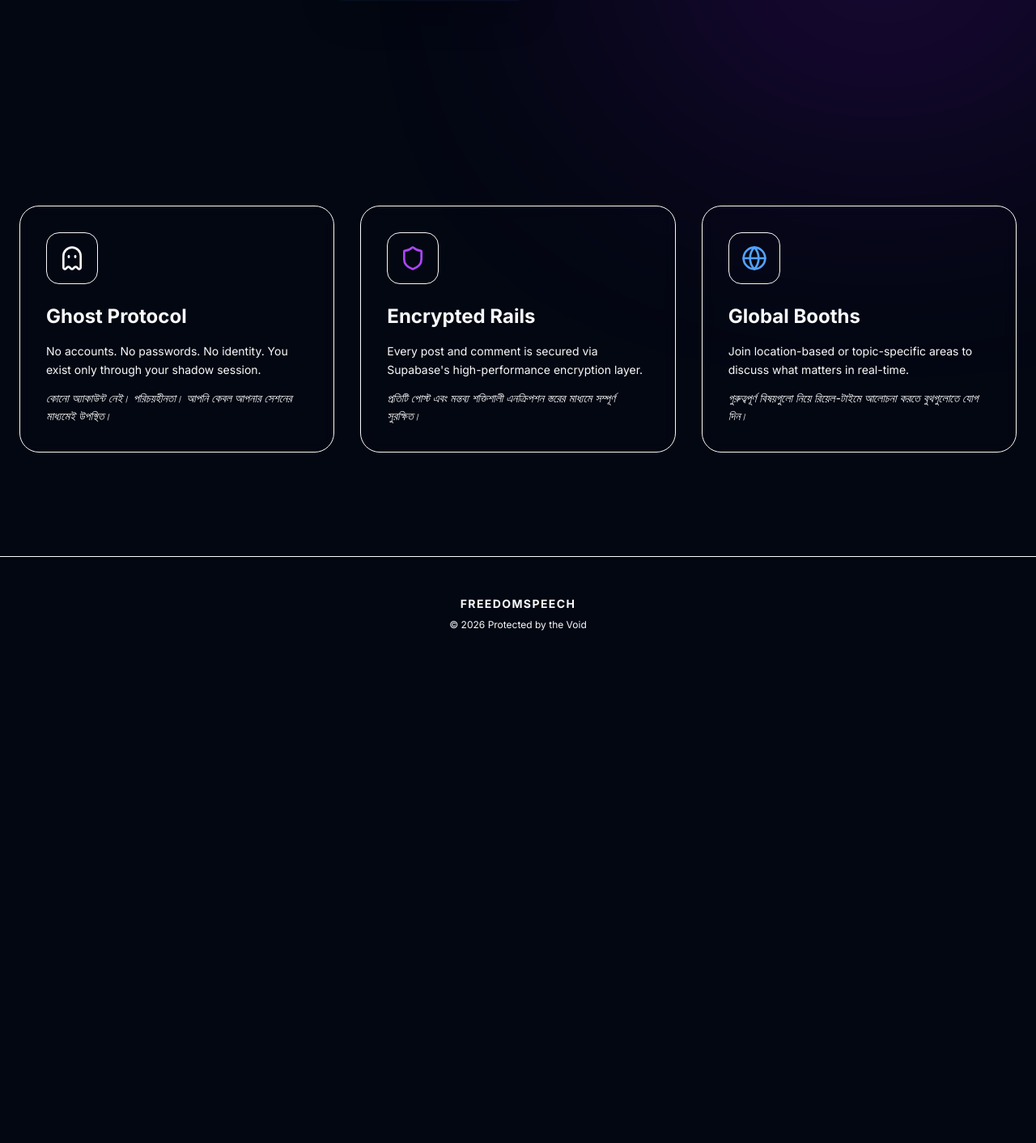
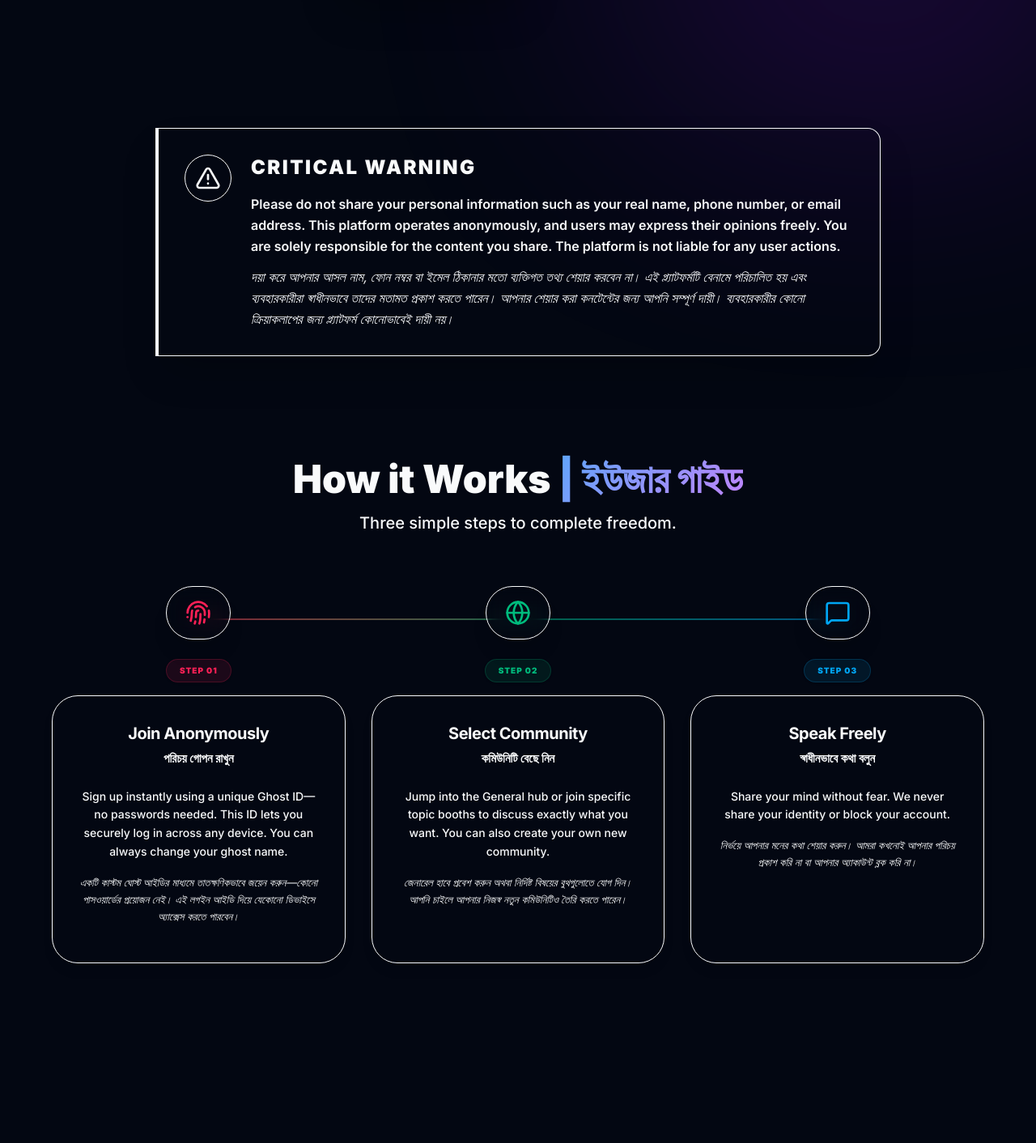
Before and after one commit to NITISHsng/FreedomSpeech, a Next.js app in the folder frontend/: page / in a window 1280 px wide. Shown: the part 745-2157 px from the top of the page at 81% size. Before the commit the page ends 1573 px from the top, so only its background shows below. Built offline with nearby package versions, Linux system fonts and the light colour scheme.

Commit message:
added user guidline and chatroom ui inhance

```diff
--- a/frontend/src/app/page.tsx
+++ b/frontend/src/app/page.tsx
@@ -9,6 +9,8 @@ import {
   MessageSquare,
   ArrowRight,
   Globe,
+  AlertTriangle,
+  Fingerprint
 } from "lucide-react";
 
 export default function LandingPage() {
@@ -104,6 +106,109 @@ export default function LandingPage() {
         </motion.div>
       </section>
 
+      {/* Critical Warning */}
+      <section className="relative z-10 container mx-auto px-6 py-8 mt-12 md:mt-0">
+        <div className="max-w-4xl mx-auto bg-destructive/5 border border-destructive/20 border-l-4 p-6 md:p-8 rounded-r-2xl shadow-2xl flex flex-col md:flex-row gap-6 items-start overflow-hidden">
+          <div className="p-3 bg-destructive/10 rounded-full shrink-0 animate-pulse border border-destructive/20">
+            <AlertTriangle className="w-8 h-8 text-destructive" />
+          </div>
+          <div className="space-y-4">
+            <h3 className="text-xl md:text-2xl font-black text-destructive uppercase tracking-widest flex items-center gap-2">
+              Critical Warning
+            </h3>
+            <div className="space-y-3 relative z-10">
+              <p className="text-sm md:text-base text-foreground/90 leading-relaxed font-semibold">
+                Please do not share your personal information such as your real name, phone number, or email address. This platform operates anonymously, and users may express their opinions freely. You are solely responsible for the content you share. The platform is not liable for any user actions.
+              </p>
+              <p className="text-sm md:text-base text-foreground/80 leading-relaxed italic">
+                দয়া করে আপনার আসল নাম, ফোন নম্বর বা ইমেল ঠিকানার মতো ব্যক্তিগত তথ্য শেয়ার করবেন না। এই প্ল্যাটফর্মটি বেনামে পরিচালিত হয় এবং ব্যবহারকারীরা স্বাধীনভাবে তাদের মতামত প্রকাশ করতে পারেন। আপনার শেয়ার করা কনটেন্টের জন্য আপনি সম্পূর্ণ দায়ী। ব্যবহারকারীর কোনো ক্রিয়াকলাপের জন্য প্ল্যাটফর্ম কোনোভাবেই দায়ী নয়।
+              </p>
+            </div>
+          </div>
+        </div>
+      </section>
+
+      {/* How it Works / User Guide */}
+      <section id="how-it-works" className="relative z-10 container mx-auto px-6 py-24">
+        <div className="text-center mb-16">
+          <h2 className="text-4xl md:text-5xl font-black mb-4">
+            How it Works <span className="gradient-text">| ইউজার গাইড</span>
+          </h2>
+          <p className="text-muted-foreground text-lg md:text-xl font-medium">
+            Three simple steps to complete freedom.
+          </p>
+        </div>
+
+        <div className="grid grid-cols-1 md:grid-cols-3 gap-8 max-w-6xl mx-auto relative">
+          {/* Desktop Connecting Line */}
+          <div className="hidden md:block absolute top-[40px] left-[15%] right-[15%] h-0.5 bg-gradient-to-r from-rose-500/50 via-emerald-500/50 to-sky-500/50 z-0" />
+
+          {[
+            {
+              icon: <Fingerprint className="w-8 h-8 text-rose-500" />,
+              border: "hover:border-rose-500/50 hover:shadow-rose-500/10",
+              tag: "bg-rose-500/10 text-rose-500 border-rose-500/20",
+              step: "01",
+              titleEn: "Join Anonymously",
+              titleBn: "পরিচয় গোপন রাখুন",
+              descEn: "Sign up instantly using a unique Ghost ID—no passwords needed. This ID lets you securely log in across any device. You can always change your ghost name.",
+              descBn: "একটি কাস্টম ঘোস্ট আইডির মাধ্যমে তাতক্ষণিকভাবে জয়েন করুন—কোনো পাসওয়ার্ডের প্রয়োজন নেই। এই লগইন আইডি দিয়ে যেকোনো ডিভাইসে অ্যাক্সেস করতে পারবেন।"
+            },
+            {
+              icon: <Globe className="w-8 h-8 text-emerald-500" />,
+              border: "hover:border-emerald-500/50 hover:shadow-emerald-500/10",
+              tag: "bg-emerald-500/10 text-emerald-500 border-emerald-500/20",
+              step: "02",
+              titleEn: "Select Community",
+              titleBn: "কমিউনিটি বেছে নিন",
+              descEn: "Jump into the General hub or join specific topic booths to discuss exactly what you want. You can also create your own new community.",
+              descBn: "জেনারেল হাবে প্রবেশ করুন অথবা নির্দিষ্ট বিষয়ের বুথগুলোতে যোগ দিন। আপনি চাইলে আপনার নিজস্ব নতুন কমিউনিটিও তৈরি করতে পারেন।"
+            },
+            {
+              icon: <MessageSquare className="w-8 h-8 text-sky-500" />,
+              border: "hover:border-sky-500/50 hover:shadow-sky-500/10",
+              tag: "bg-sky-500/10 text-sky-500 border-sky-500/20",
+              step: "03",
+              titleEn: "Speak Freely",
+              titleBn: "স্বাধীনভাবে কথা বলুন",
+              descEn: "Share your mind without fear. We never share your identity or block your account.",
+              descBn: "নির্ভয়ে আপনার মনের কথা শেয়ার করুন। আমরা কখনোই আপনার পরিচয় প্রকাশ করি না বা আপনার অ্যাকাউন্ট ব্লক করি না।"
+            }
+          ].map((item, i) => (
+            <motion.div
+              key={i}
+              initial={{ opacity: 0, y: 20 }}
+              whileInView={{ opacity: 1, y: 0 }}
+              transition={{ delay: i * 0.1 }}
+              viewport={{ once: true }}
+              className="relative z-10 flex flex-col items-center text-center"
+            >
+              <div className="w-20 h-20 bg-background border border-border rounded-full flex items-center justify-center p-4 shadow-xl mb-6 bg-secondary/50 backdrop-blur-md relative">
+                <div className="absolute inset-0 bg-background/50 rounded-full animate-pulse" />
+                <div className="relative z-10">{item.icon}</div>
+              </div>
+              <div className={`px-4 py-1.5 rounded-full font-black text-[10px] mb-4 uppercase tracking-widest border shadow-sm ${item.tag}`}>
+                Step {item.step}
+              </div>
+              <div className={`space-y-4 bg-secondary/30 p-8 rounded-[2rem] border border-border/50 transition-all duration-300 w-full h-full flex flex-col items-center shadow-lg ${item.border}`}>
+                <div className="space-y-1.5">
+                   <h3 className="text-xl font-bold tracking-tight">{item.titleEn}</h3>
+                   <h4 className="text-[15px] font-bold text-muted-foreground">{item.titleBn}</h4>
+                </div>
+                <div className="space-y-4 flex-1 pt-2">
+                  <p className="text-sm font-medium text-foreground/90 leading-relaxed">
+                    {item.descEn}
+                  </p>
+                  <p className="text-[13px] text-muted-foreground/80 italic leading-relaxed">
+                    {item.descBn}
+                  </p>
+                </div>
+              </div>
+            </motion.div>
+          ))}
+        </div>
+      </section>
+
       {/* Features */}
       <section
         id="features"
--- a/frontend/src/components/ChatRoom.tsx
+++ b/frontend/src/components/ChatRoom.tsx
@@ -555,7 +555,7 @@ export function ChatRoom({ groupId, userId, onMenuClick }: ChatRoomProps) {
                         post.user_id === userId ? "border-white/30" : "border-primary/50"
                       )}
                     >
-                      <span className="font-bold opacity-80 uppercase text-[8px]">{post.reply_to.profiles?.username}</span>
+                      <span className="font-bold text-sky-400 uppercase text-[8px]">{post.reply_to.profiles?.username}</span>
                       <p className="line-clamp-1 italic opacity-70">{post.reply_to.content}</p>
                     </div>
                   )}
@@ -680,6 +680,21 @@ export function ChatRoom({ groupId, userId, onMenuClick }: ChatRoomProps) {
                   className={cn("absolute bottom-full mb-3 z-50 flex gap-1 p-1 bg-card border border-border rounded-xl shadow-2xl", post.user_id === userId && depth === 0 ? "right-0" : "left-0")}
                 >
                   {EMOJI_OPTIONS.map(emoji => <button key={emoji} onClick={() => handleToggleReaction(post.id, emoji)} className="w-8 h-8 flex items-center justify-center rounded-lg text-lg hover:bg-primary/10">{emoji}</button>)}
+                  <div className="relative flex items-center justify-center w-8 h-8 rounded-lg hover:bg-primary/10 overflow-hidden cursor-pointer" title="Add custom device emoji">
+                    <Plus size={16} className="text-muted-foreground pointer-events-none" />
+                    <input
+                      type="text"
+                      className="absolute inset-0 opacity-0 cursor-pointer"
+                      onChange={(e) => {
+                        const val = Array.from(e.target.value);
+                        if (val.length > 0) {
+                           const emoji = val[val.length - 1];
+                           handleToggleReaction(post.id, emoji);
+                           e.target.value = '';
+                        }
+                      }}
+                    />
+                  </div>
                 </motion.div>
               )}
             </AnimatePresence>
```
